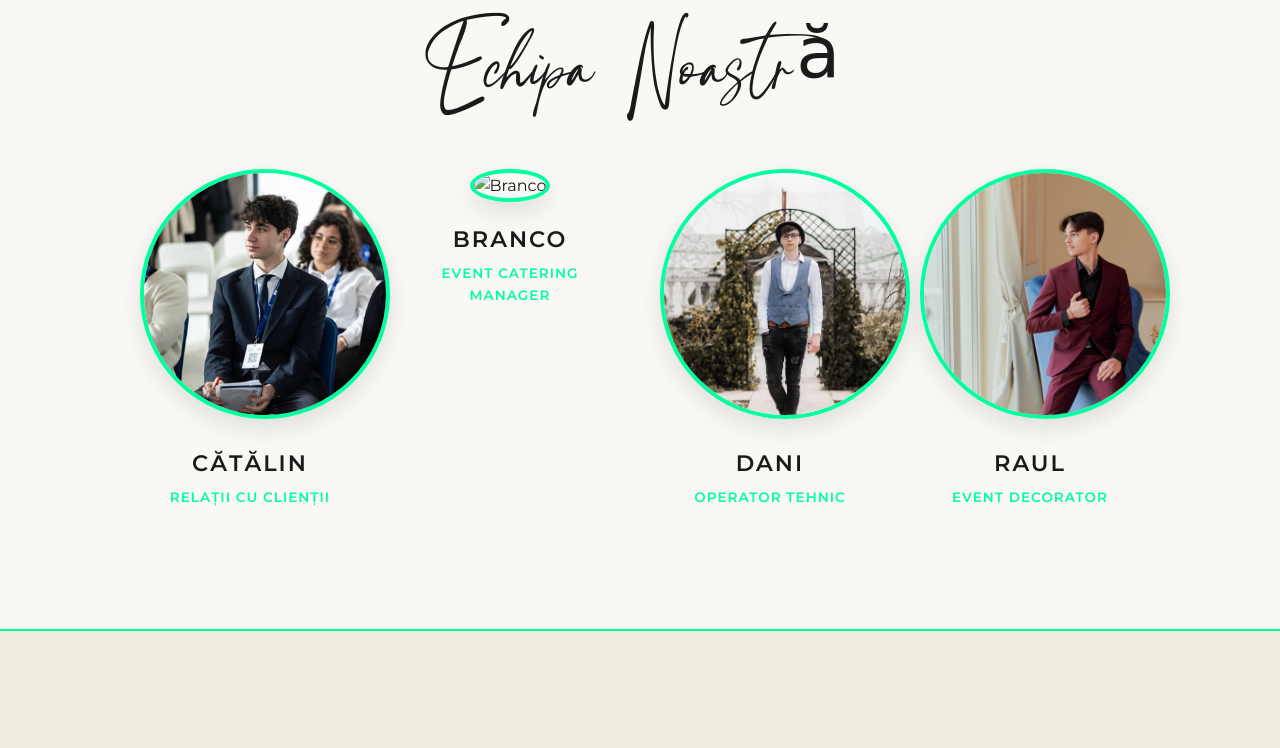
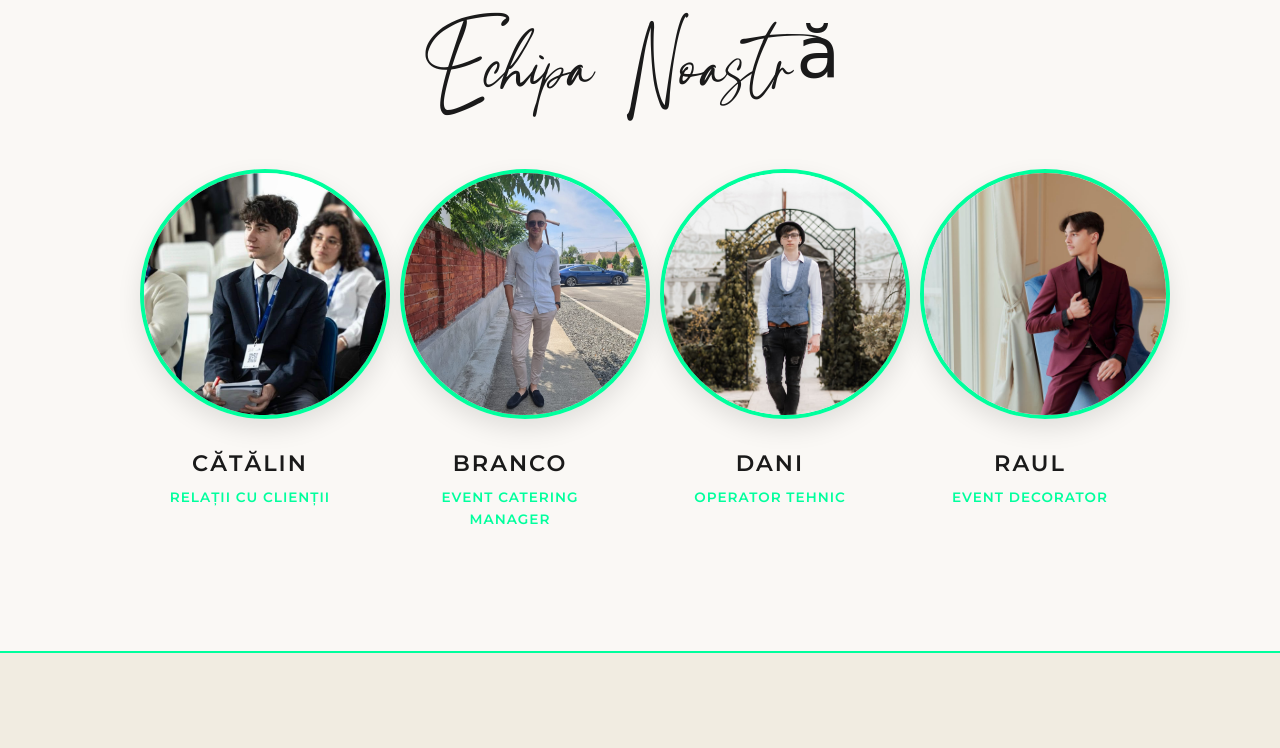
Before and after one commit to Dannydm112/site-forfun, a plain HTML site: page index.html in a window 1280 px wide. Shown: the part 1709-2457 px from the top of the page. Drawn offline with Linux system fonts and the light colour scheme.

Commit message:
Update index.html

```diff
--- a/index.html
+++ b/index.html
@@ -50,7 +50,7 @@
                     <p>Relații cu Clienții</p>
                 </div>
                 <div class="team-member">
-                    <img src="branco.jpg" alt="Branco">
+                    <img src="branco.jpeg" alt="Branco">
                     <h4>Branco</h4>
                     <p>Event Catering Manager</p>
                 </div>
```
